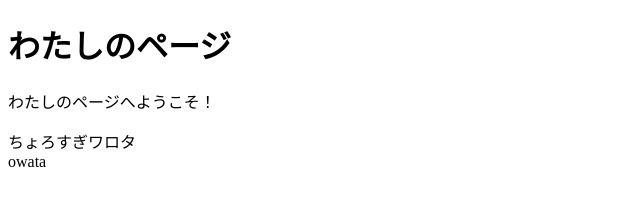
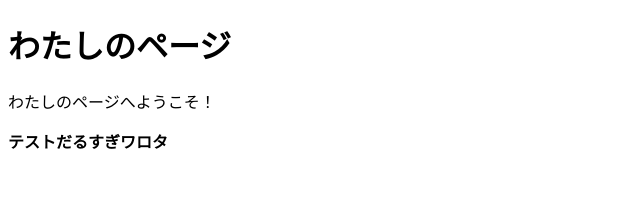
Before and after one commit to KK6152/testsite, a plain HTML site: page index.html in a window 1280 px wide. Shown: the whole page, without its empty margins (0-640 px from the left). Drawn offline with Linux system fonts and the light colour scheme.

Commit message:
４回目

```diff
--- a/index.html
+++ b/index.html
@@ -7,7 +7,7 @@
 <h1>わたしのページ</h1>
 <p>わたしのページへようこそ！</p>
 <p>
-    ちょろすぎワロタ<br>owata
+    <strong>テストだるすぎワロタ</strong>
 
 </p>
 </body>
```
